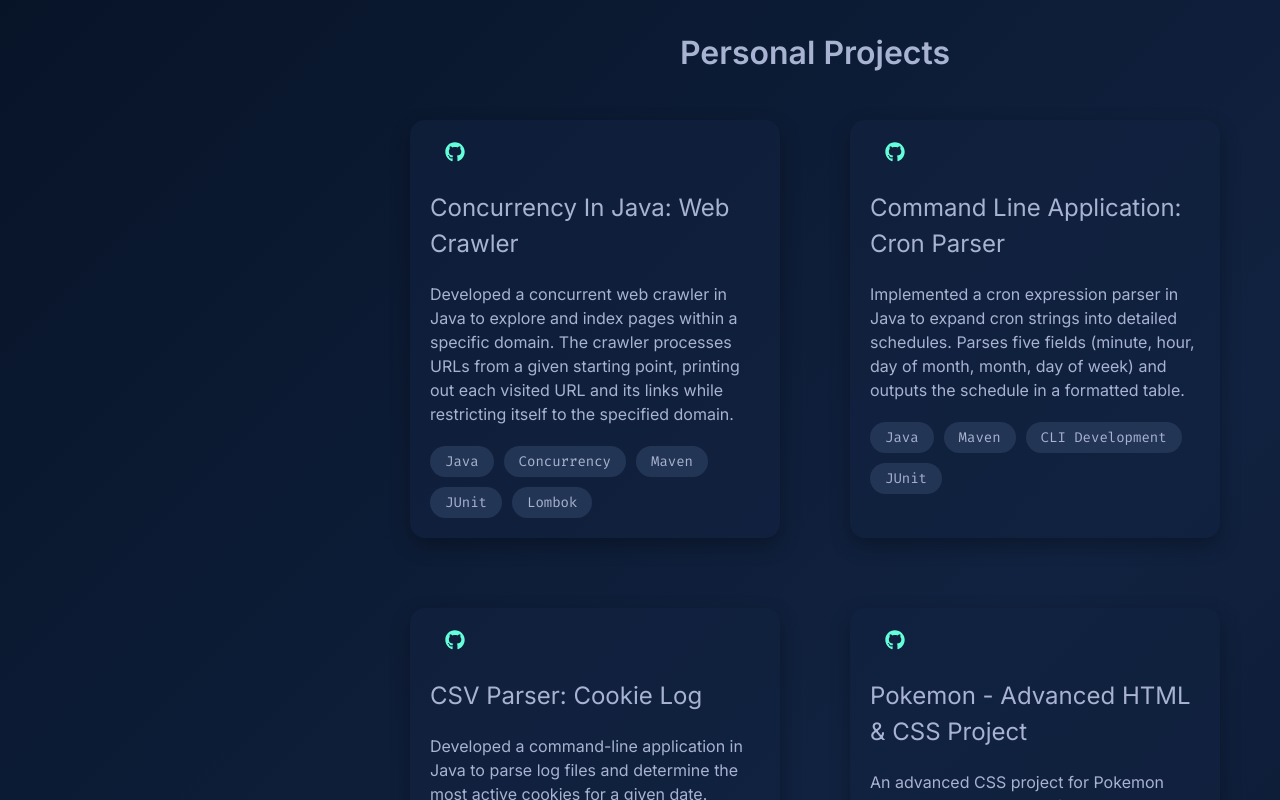
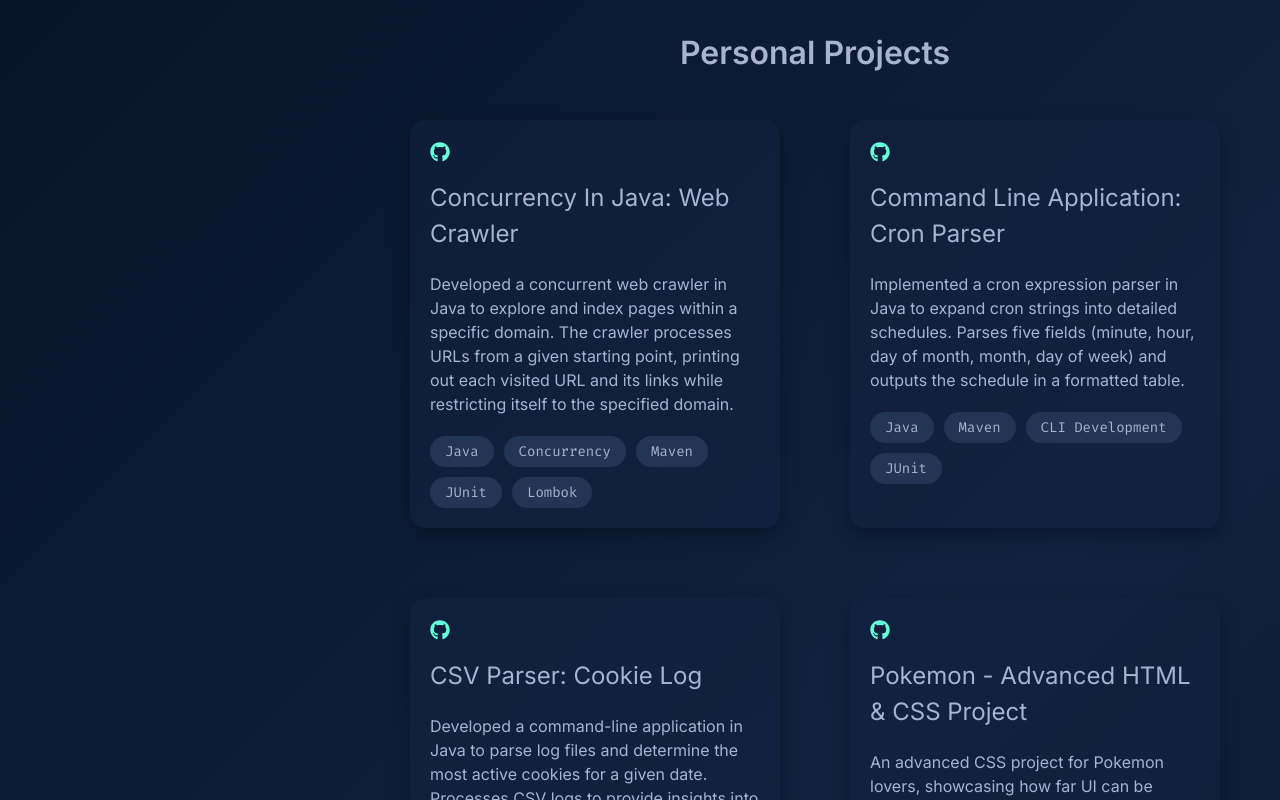
Before and after one commit to pathrabe/websitetest, a React (Create React App) app: page / in a window 1280 px wide. Shown: the part 3320-4120 px from the top of the page. Built offline with nearby package versions, Linux system fonts and the light colour scheme.

Commit message:
Fixed github styling

```diff
--- a/src/components/Projects.js
+++ b/src/components/Projects.js
@@ -41,7 +41,6 @@ const ProjectCard = styled(Card)`
     .project-links {
       a {
         color: ${({ theme }) => theme.colors.primary};
-        margin-left: 15px;
         font-size: 20px;
         transition: ${({ theme }) => theme.transition};
 
@@ -56,7 +55,8 @@ const ProjectCard = styled(Card)`
 
   .project-title {
     font-size: 24px;
-    margin: 20px 0;
+    margin-top: 10px;
+    margin-bottom: 20px;
     color: ${({ theme }) => theme.colors.text};
   }
 
```
